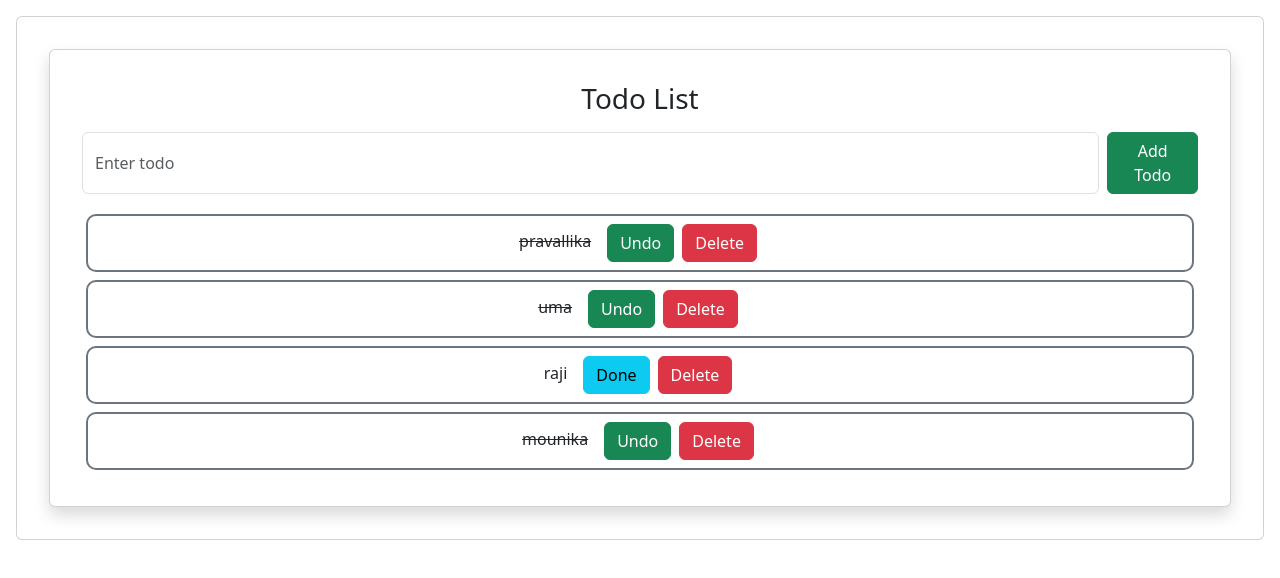
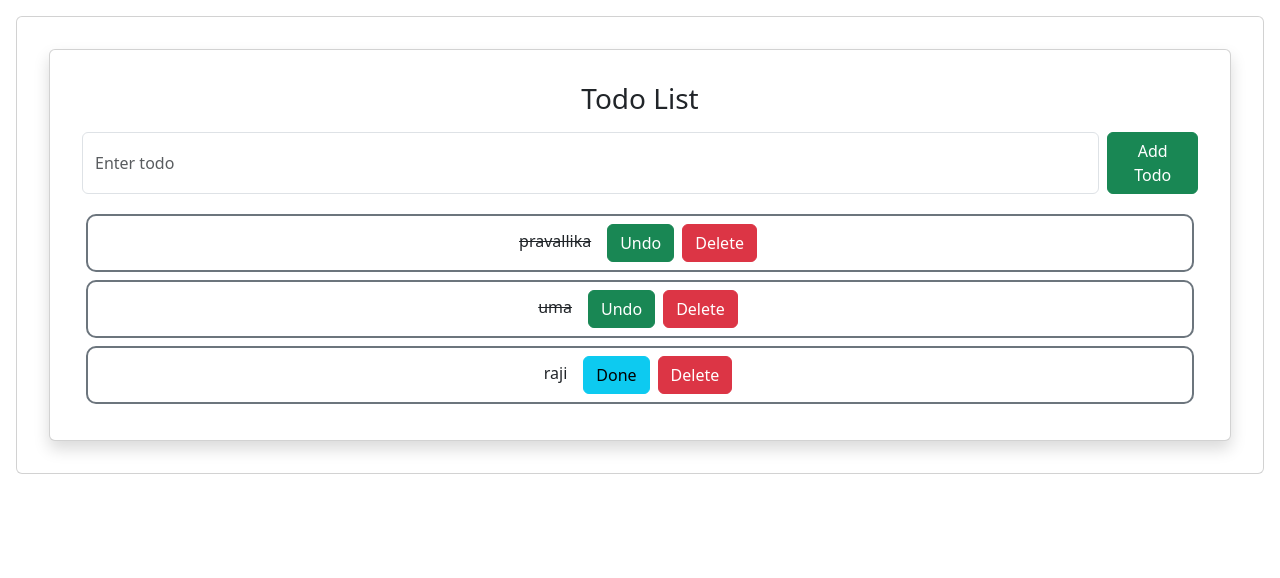
Before and after one commit to Pravallika8143/RefactoringTodolist, a React (Vite) app: page / in a window 1280 px wide. Shown: the top 578 px of the page. Built offline with nearby package versions, Linux system fonts and the light colour scheme.

Commit message:
todolist

```diff
--- a/Todolist.jsx
+++ b/Todolist.jsx
@@ -8,7 +8,6 @@ function TodoList() {
     { title: "pravallika", id: uuidv4(), status: true },
     { title: "uma", id: uuidv4(), status: true },
     { title: "raji", id: uuidv4(), status: false },
-    { title: "mounika", id: uuidv4(), status: true },
   ]);
 
   // actions
```
